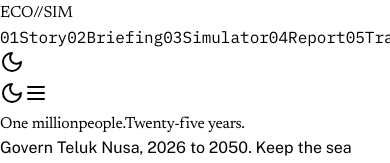
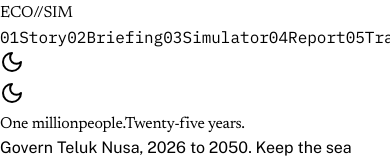
Before and after one commit to Tan-Le-En/Eco-Sim, a React (Vite) app in the folder client/: page / in a window 390 px wide. Shown: the top 163 px of the page. Built offline with nearby package versions, Linux system fonts and the light colour scheme.

Commit message:
fix: remove useless WhiteNavBar and disable bare-mode hamburger

```diff
--- a/client/src/components/SiteHeader.tsx
+++ b/client/src/components/SiteHeader.tsx
@@ -161,6 +161,7 @@ export default function SiteHeader({ backHref, bare }: { backHref?: string; bare
           >
             {dark ? <Sun className="w-4 h-4" /> : <Moon className="w-4 h-4" />}
           </button>
+          {!bare && (
             <button
               onClick={() => setMenuOpen((v) => !v)}
               className="btn-press inline-flex items-center p-2 text-muted-foreground hover:text-foreground transition-colors"
@@ -169,6 +170,7 @@ export default function SiteHeader({ backHref, bare }: { backHref?: string; bare
             >
               {menuOpen ? <X className="w-4 h-4" /> : <Menu className="w-4 h-4" />}
             </button>
+          )}
         </div>
       </div>
 
```
Also changed, not shown: client/src/components/WhiteNavBar.tsx (deleted, +0 -9 lines). Lines whose indentation alone changed are shown as unchanged.
